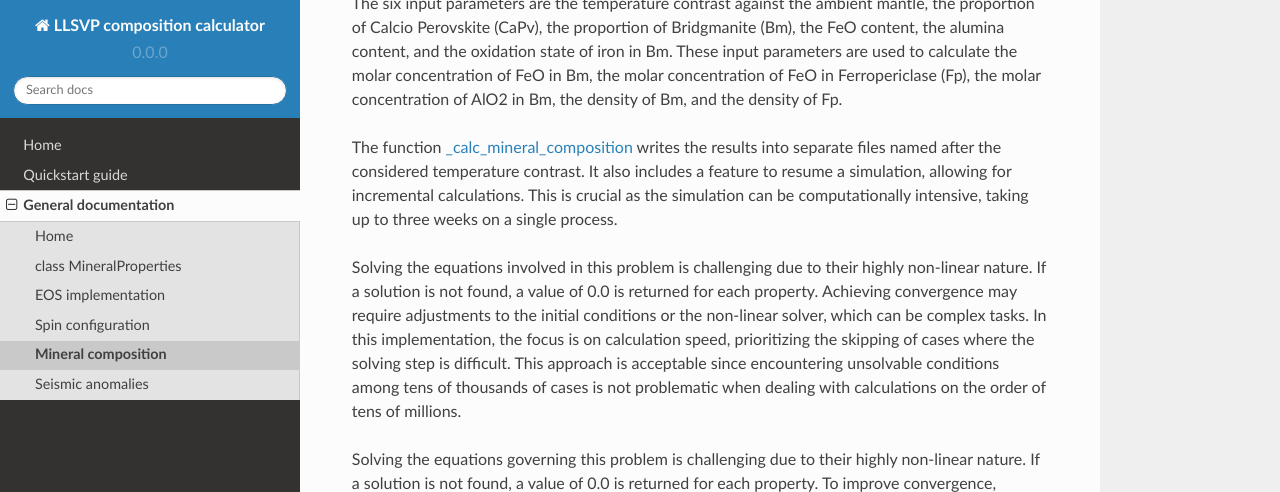
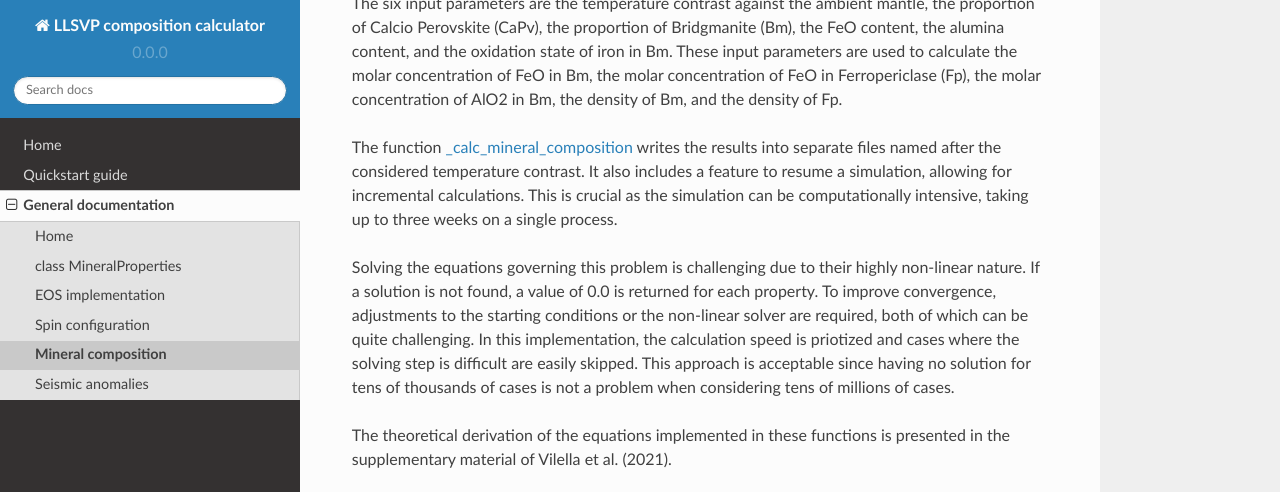
Before and after one commit to KennyVilella/LLSVP_composition_python, a Sphinx documentation site: the page built from docs/_api/mineral_composition.rst, in a window 1280 px wide and 900 px high, scrolled down 336 px, cut to the strip 0-492 px from the top of the window. Built offline with Sphinx 7.4.7 and the Read the Docs theme 2.0.0, drawn with Linux system fonts in a browser that asks for light colours.

Commit message:
[changed] improved introduction to mineral_composition

```diff
--- a/docs/_api/mineral_composition.rst
+++ b/docs/_api/mineral_composition.rst
@@ -13,13 +13,13 @@ The function :ref:`_calc_mineral_composition <calc_mineral_composition>` writes
 It also includes a feature to resume a simulation, allowing for incremental calculations.
 This is crucial as the simulation can be computationally intensive, taking up to three weeks on a single process.
 
-Solving the equations involved in this problem is challenging due to their highly non-linear nature. If a solution is not found, a value of 0.0 is returned for each property. Achieving convergence may require adjustments to the initial conditions or the non-linear solver, which can be complex tasks. In this implementation, the focus is on calculation speed, prioritizing the skipping of cases where the solving step is difficult. This approach is acceptable since encountering unsolvable conditions among tens of thousands of cases is not problematic when dealing with calculations on the order of tens of millions.
-
 Solving the equations governing this problem is challenging due to their highly non-linear nature.
 If a solution is not found, a value of 0.0 is returned for each property.
 To improve convergence, adjustments to the starting conditions or the non-linear solver are required, both of which can be quite challenging.
 In this implementation, the calculation speed is priotized and cases where the solving step is difficult are easily skipped.
 This approach is acceptable since having no solution for tens of thousands of cases is not a problem when considering tens of millions of cases.
+
+The theoretical derivation of the equations implemented in these functions is presented in the supplementary material of Vilella et al. (2021).
 
 .. _calc_mineral_composition:
 .. autofunction:: src._mineral_composition._calc_mineral_composition
```
